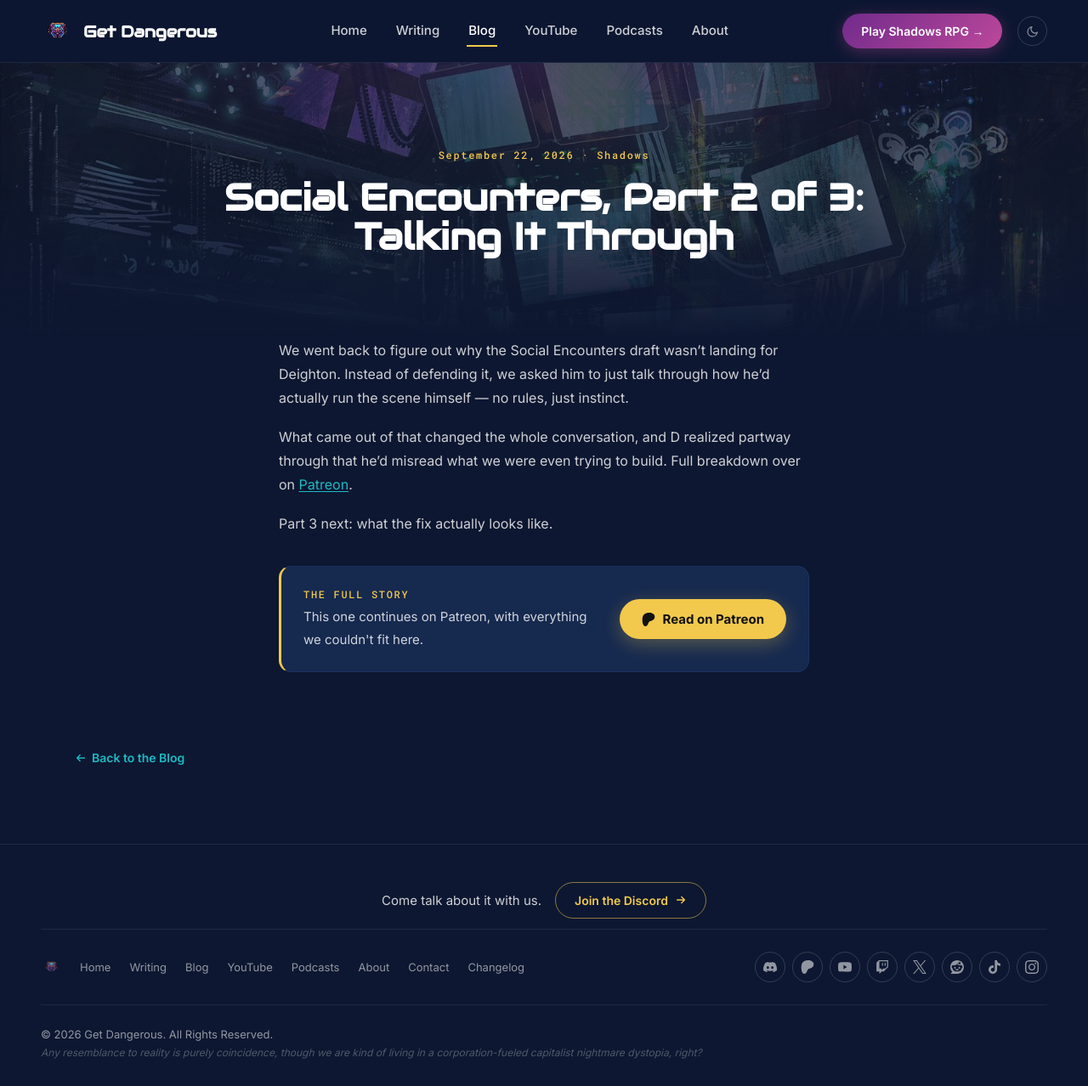
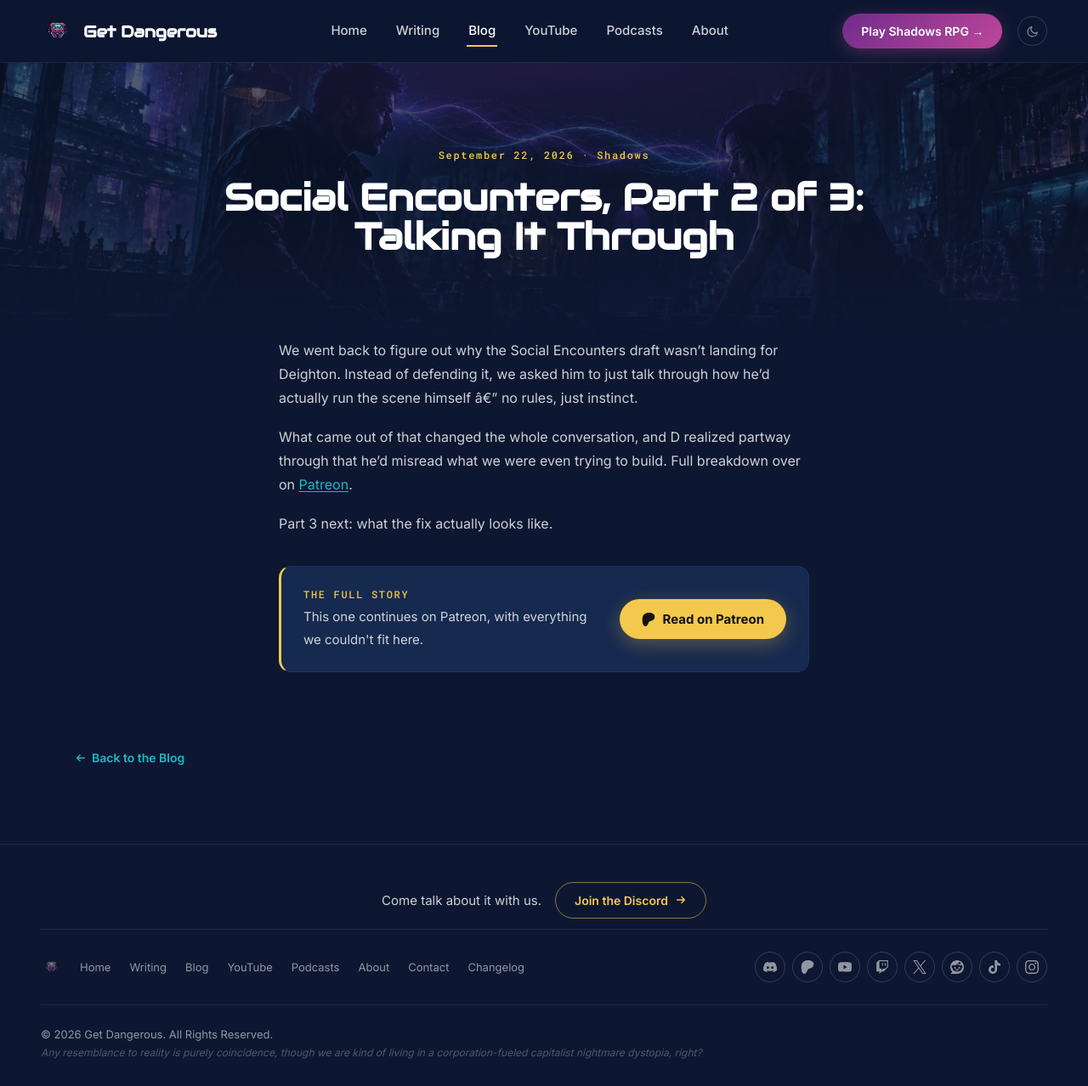
Before and after one commit to kazamuki/GetDangerousGames-Site, a Jekyll site: the page built from _posts/2026-09-22-social-encounters-part-2-talking-it-through.md, in a window 1280 px wide and 1278 px high. Shown: the whole window at 85% size. Built offline with Jekyll 4.4.1, drawn with Linux system fonts in a browser that asks for light colours.

Commit message:
Add header image to Social Encounters Part 2 post
Co-Authored-By: Claude Opus 5.5 <noreply@anthropic.com>

```diff
--- a/_posts/2026-09-22-social-encounters-part-2-talking-it-through.md
+++ b/_posts/2026-09-22-social-encounters-part-2-talking-it-through.md
@@ -2,12 +2,13 @@
 title: "Social Encounters, Part 2 of 3: Talking It Through"
 date: 2026-09-22
 tags: [Shadows]
+image: /assets/images/blog/social-encounters-part2-header.jpg
 patreon: https://www.patreon.com/d33kode/posts/social-part-2-of-170110867
-excerpt: "We went back to figure out why the Social Encounters draft wasn't landing for Deighton. Instead of defending it, we asked him to talk through how he'd actually run the scene himself — no rules, just instinct. What came out of that changed the whole conversation. Full breakdown on Patreon."
+excerpt: "We went back to figure out why the Social Encounters draft wasn't landing for Deighton. Instead of defending it, we asked him to talk through how he'd actually run the scene himself â€” no rules, just instinct. What came out of that changed the whole conversation. Full breakdown on Patreon."
 description: "Instead of defending our Social Encounters draft, we asked Deighton how he'd run the scene on instinct alone. Part 2 of 3."
 ---
 
-We went back to figure out why the Social Encounters draft wasn't landing for Deighton. Instead of defending it, we asked him to just talk through how he'd actually run the scene himself — no rules, just instinct.
+We went back to figure out why the Social Encounters draft wasn't landing for Deighton. Instead of defending it, we asked him to just talk through how he'd actually run the scene himself â€” no rules, just instinct.
 
 What came out of that changed the whole conversation, and D realized partway through that he'd misread what we were even trying to build. Full breakdown over on [Patreon](https://www.patreon.com/d33kode/posts/social-part-2-of-170110867).
 
```
Also changed, not shown: assets/images/blog/social-encounters-part2-header.jpg.
